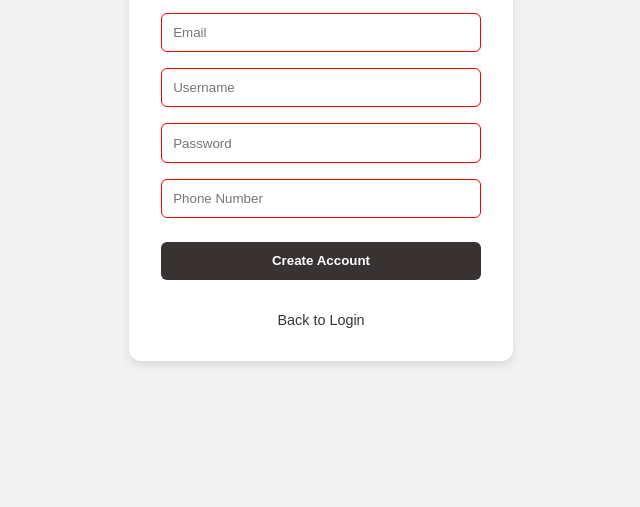
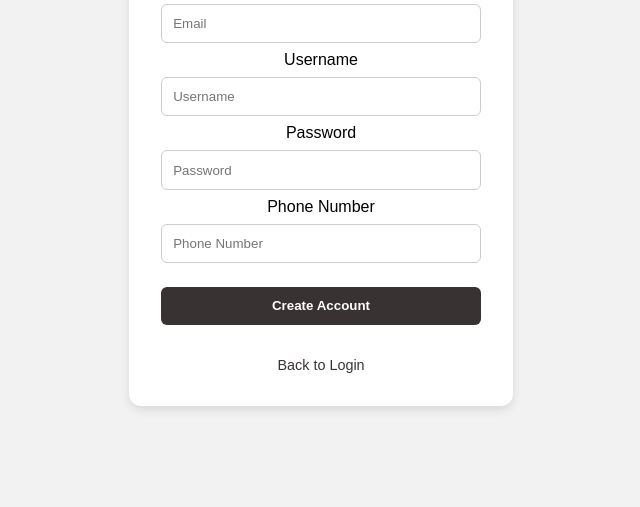
Before and after one commit to kyfrostbyte/wdd231_team, a website built with Vite: page trailFinder/create-account.html in a window 1280 px wide. Shown: the part 293-800 px from the top of the page, without its empty margins (319-959 px from the left). Built offline with nearby package versions, Linux system fonts and the light colour scheme; files whose address does not match are found by name.

Commit message:
Improved forms, formatted code

```diff
--- a/trailFinder/create-account.html
+++ b/trailFinder/create-account.html
@@ -2,28 +2,71 @@
 <html lang="en">
   <head>
     <meta charset="UTF-8" />
-  <meta name="viewport" content="width=device-width, initial-scale=1.0"/>
+    <meta name="viewport" content="width=device-width, initial-scale=1.0" />
     <title>Create Account</title>
     <link rel="stylesheet" href="src/styles/create-account.css" />
     <script src="src/scripts/create-account.js" type="module"></script>
     <link rel="icon" type="image/webp" href="src/assets/logo.webp" />
-
-
   </head>
   <body>
     <div class="form-container">
       <h2>Create Account</h2>
-    <form id="account-form">
-      <input type="text" id="name" placeholder="Full Name" required />
-      <input type="email" id="email" placeholder="Email" required />
-      <input type="text" id="username" placeholder="Username" required />
-      <input type="password" id="password" placeholder="Password" required />
-      <input type="tel" id="phone" placeholder="Phone Number" required />
+      <form id="account-form" aria-describedby="message">
+        <label for="name">Full Name</label>
+        <input
+          type="text"
+          id="name"
+          name="name"
+          placeholder="Full Name"
+          required
+          autocomplete="name"
+        />
+
+        <label for="email">Email</label>
+        <input
+          type="email"
+          id="email"
+          name="email"
+          placeholder="Email"
+          required
+          autocomplete="email"
+        />
+
+        <label for="username">Username</label>
+        <input
+          type="text"
+          id="username"
+          name="username"
+          placeholder="Username"
+          required
+          autocomplete="username"
+        />
+
+        <label for="password">Password</label>
+        <input
+          type="password"
+          id="password"
+          name="password"
+          placeholder="Password"
+          required
+          autocomplete="new-password"
+        />
+
+        <label for="phone">Phone Number</label>
+        <input
+          type="tel"
+          id="phone"
+          name="phone"
+          placeholder="Phone Number"
+          required
+          autocomplete="tel"
+        />
+
         <button type="submit">Create Account</button>
-      <p id="message"></p>
+        <p id="message" aria-live="polite"></p>
       </form>
       <a href="index.html" class="back-link">Back to Login</a>
     </div>
-  <script src="create-account.js"></script>
+    <script src="src/scripts/create-account.js"></script>
   </body>
 </html>
--- a/trailFinder/src/styles/create-account.css
+++ b/trailFinder/src/styles/create-account.css
@@ -92,6 +92,6 @@ input:focus {
   box-shadow: 0 0 0 2px rgba(153, 199, 73, 0.2);
 }
 
-input:invalid {
+input:invalid:not(:focus):not(:placeholder-shown) {
   border-color: red;
 }
--- a/trailFinder/src/styles/profile.css
+++ b/trailFinder/src/styles/profile.css
@@ -1,6 +1,6 @@
 /* Base styling */
 body {
-  font-family: 'Segoe UI', Tahoma, Geneva, Verdana, sans-serif;
+  font-family: "Segoe UI", Tahoma, Geneva, Verdana, sans-serif;
   background: linear-gradient(135deg, #e0f2f1, #f4f4f4);
   margin: 0;
   padding: 0;
@@ -103,7 +103,6 @@ body {
   border-color: #99c749;
 }
 
-
 /* Responsive tweak */
 @media (max-width: 450px) {
   .profile-container {
```
Also changed, not shown: trailFinder/login.html (+27 -8 lines), trailFinder/src/scripts/create-account.js (+33 -29 lines), trailFinder/src/scripts/login.js (+11 -13 lines), trailFinder/src/scripts/profile.js (+13 -14 lines), trailFinder/src/styles/login.css (+3 -4 lines). Lines whose indentation alone changed are shown as unchanged.
